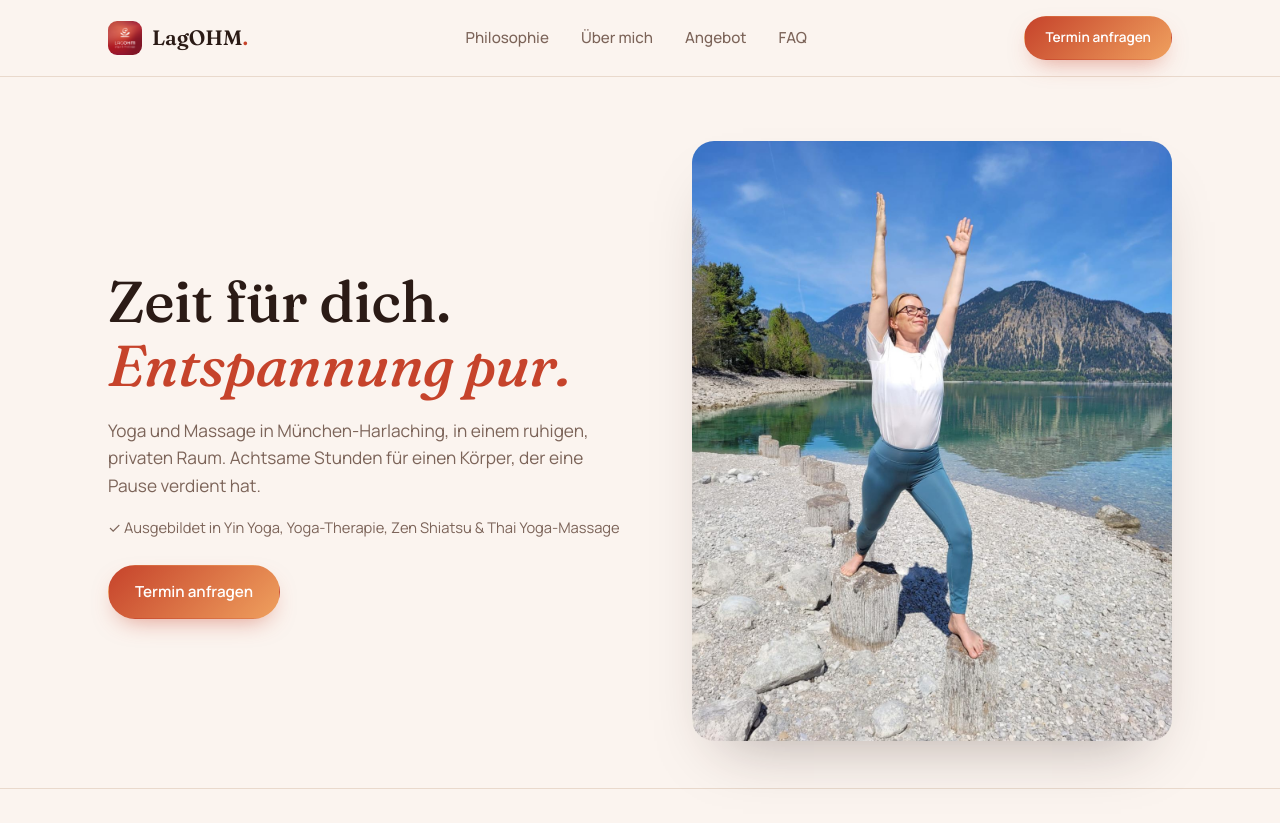
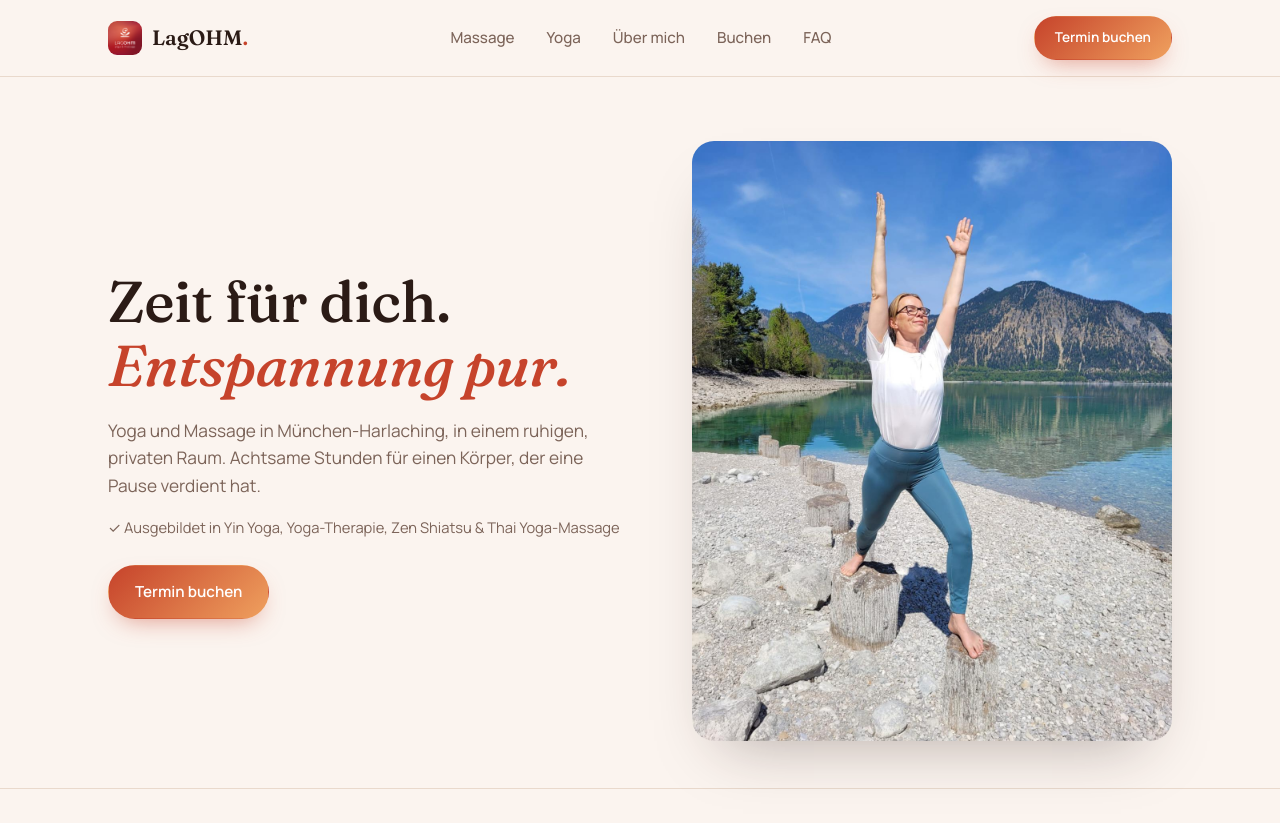
Before and after one commit to LagOHM/lagohm-website, a PHP site: page / in a window 1280 px wide. Shown: the top 823 px of the page. Run offline with PHP 8.4, Linux system fonts and the light colour scheme.

Commit message:
Rename CTAs to Termin buchen and restructure nav into Massage/Yoga/Ueber mich/Buchen/FAQ
Co-Authored-By: Claude Sonnet 5 <noreply@anthropic.com>

```diff
--- a/css/style.css
+++ b/css/style.css
@@ -183,7 +183,7 @@ a{ color: inherit; text-decoration: none; }
 .service-cards{
   display:grid; grid-template-columns: repeat(2,1fr); gap: 28px; margin: 40px 0 36px;
 }
-.service-card{
+.service-card{ scroll-margin-top: 90px;
   background: var(--bg-card);
   border-radius: var(--radius);
   padding: 34px 32px;
@@ -201,7 +201,7 @@ a{ color: inherit; text-decoration: none; }
 }
 .price{ font-family: var(--serif); font-size:1.6rem; color: var(--accent-1); font-weight:600; }
 
-.services-cta{ display:flex; gap:16px; justify-content:center; flex-wrap:wrap; }
+.services-cta{ display:flex; gap:16px; justify-content:center; flex-wrap:wrap; scroll-margin-top: 90px; }
 
 /* Info strip */
 .info-strip{ background: var(--grad); padding: 26px 0; }
--- a/index.html
+++ b/index.html
@@ -20,13 +20,14 @@
       <span class="brand-name">LagOHM<span class="brand-dot">.</span></span>
     </a>
     <nav class="main-nav" id="main-nav">
-      <a href="#philosophie">Philosophie</a>
+      <a href="#massage">Massage</a>
+      <a href="#yoga">Yoga</a>
       <a href="#ueber-mich">Über mich</a>
-      <a href="#angebot">Angebot</a>
+      <a href="#buchen">Buchen</a>
       <a href="#faq">FAQ</a>
     </nav>
     <div class="header-cta">
-      <a class="btn btn-primary btn-small" href="https://wa.me/4917696043066" target="_blank" rel="noopener">Termin anfragen</a>
+      <a class="btn btn-primary btn-small" href="https://wa.me/4917696043066" target="_blank" rel="noopener">Termin buchen</a>
       <button class="nav-toggle" id="nav-toggle" aria-label="Menü öffnen" aria-expanded="false">
         <span></span><span></span><span></span>
       </button>
@@ -42,7 +43,7 @@
         <h1>Zeit für dich.<br><em>Entspannung pur.</em></h1>
         <p class="lede">Yoga und Massage in München-Harlaching, in einem ruhigen, privaten Raum. Achtsame Stunden für einen Körper, der eine Pause verdient hat.</p>
         <p class="hero-check">✓ Ausgebildet in Yin Yoga, Yoga-Therapie, Zen Shiatsu &amp; Thai Yoga-Massage</p>
-        <a class="btn btn-primary" href="https://wa.me/4917696043066" target="_blank" rel="noopener">Termin anfragen</a>
+        <a class="btn btn-primary" href="https://wa.me/4917696043066" target="_blank" rel="noopener">Termin buchen</a>
       </div>
       <div class="hero-media">
         <img src="images/helena-yoga.jpeg" alt="Helena in einer Yoga-Haltung am Seeufer">
@@ -108,31 +109,31 @@
       <p class="lede center">Jede Einheit ist ruhig, achtsam und ganz auf dich abgestimmt.</p>
 
       <div class="service-cards">
-        <article class="service-card">
+        <article class="service-card" id="yoga">
           <img class="service-icon" src="images/icon-yoga.png" alt="">
           <div class="service-time">75 MIN</div>
           <h3>Yoga – ganz für dich</h3>
           <p>Individueller Einzelunterricht mit Fokus auf Yin Yoga und Yoga-Therapie, ergänzt durch Hatha- und Vinyasa-Elemente. Beweglichkeit, Kraft und Atmung dürfen sich im eigenen Tempo entwickeln, ohne Leistungsdruck.</p>
           <div class="service-foot">
             <span class="price">60&nbsp;€</span>
-            <a class="link-arrow" href="https://wa.me/4917696043066" target="_blank" rel="noopener">Anfragen →</a>
+            <a class="link-arrow" href="https://wa.me/4917696043066" target="_blank" rel="noopener">Buchen →</a>
           </div>
         </article>
 
-        <article class="service-card">
+        <article class="service-card" id="massage">
           <img class="service-icon" src="images/icon-massage.png" alt="">
           <div class="service-time">90 MIN</div>
           <h3>Massage – ankommen &amp; loslassen</h3>
           <p>Ganzheitliche Körperarbeit, bekleidet und am Boden. Sanfte Dehnungen, fließende Bewegungen und Akupressur entlang der Energielinien laden zum Loslassen und Regenerieren ein.</p>
           <div class="service-foot">
             <span class="price">120&nbsp;€</span>
-            <a class="link-arrow" href="https://wa.me/4917696043066" target="_blank" rel="noopener">Anfragen →</a>
+            <a class="link-arrow" href="https://wa.me/4917696043066" target="_blank" rel="noopener">Buchen →</a>
           </div>
         </article>
       </div>
 
-      <div class="services-cta">
-        <a class="btn btn-primary" href="https://wa.me/4917696043066" target="_blank" rel="noopener">Terminanfrage per WhatsApp</a>
+      <div class="services-cta" id="buchen">
+        <a class="btn btn-primary" href="https://wa.me/4917696043066" target="_blank" rel="noopener">Termin buchen per WhatsApp</a>
         <a class="btn btn-ghost" href="https://www.instagram.com/lagohm_yoga_massage/" target="_blank" rel="noopener">Oder per Instagram-DM</a>
       </div>
     </div>
@@ -221,9 +222,10 @@
     </div>
     <div class="footer-col">
       <span class="footer-heading">Seite</span>
-      <a href="#philosophie">Philosophie</a>
+      <a href="#massage">Massage</a>
+      <a href="#yoga">Yoga</a>
       <a href="#ueber-mich">Über mich</a>
-      <a href="#angebot">Angebot</a>
+      <a href="#buchen">Buchen</a>
       <a href="#faq">FAQ</a>
     </div>
     <div class="footer-col">
```
